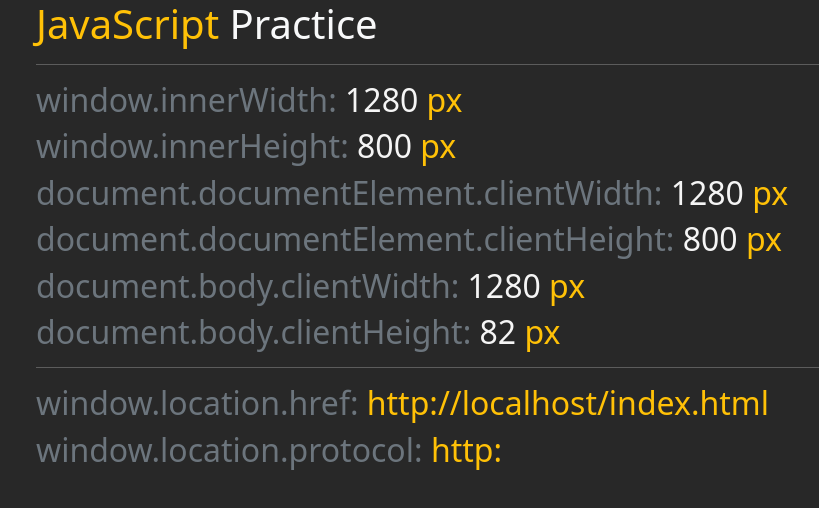
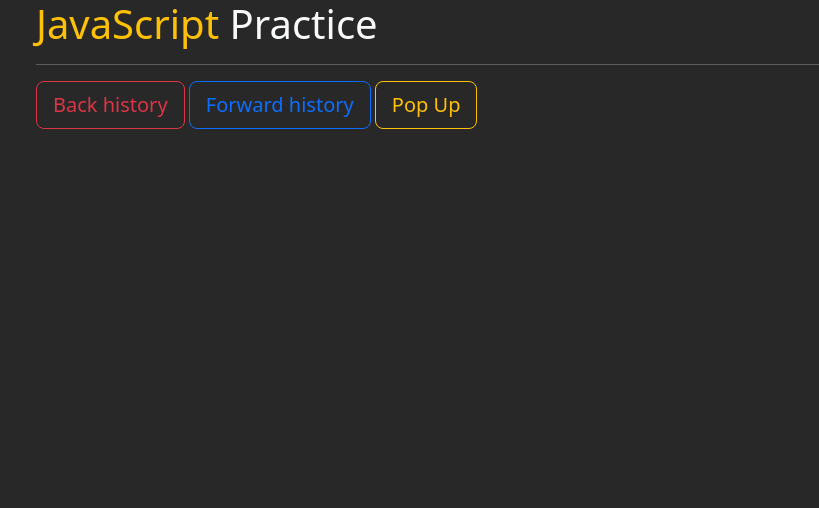
Before and after one commit to amirmohammadhassanabadi/javaScript-TopLearn, a website: page index.html in a window 1280 px wide. Shown: the whole page, without its empty margins (46-865 px from the left). Drawn offline with nearby package versions, Linux system fonts and the light colour scheme.

Commit message:
session 10 - 4

```diff
--- a/JS/index.js
+++ b/JS/index.js
@@ -1,18 +1,18 @@
-var myWidth = window.innerWidth;
-var myHeight = window.innerHeight;
-var myWidth2 = document.documentElement.clientWidth;
-var myHeight2 = document.documentElement.clientHeight;
-var myWidth3 = document.body.clientWidth;
-var myHeight3 = document.body.clientHeight;
+function goback() {
+    window.history.back();
+}
 
-document.getElementById("head-1").innerHTML = "<span class='text-secondary'>window.innerWidth: </span>" + myWidth + " <span class='text-warning'>px</span>";
-document.getElementById("head-2").innerHTML = "<span class='text-secondary'>window.innerHeight: </span>" + myHeight + " <span class='text-warning'>px</span>";
+function goforward() {
+    window.history.forward();
+}
 
-document.getElementById("head-3").innerHTML = "<span class='text-secondary'>document.documentElement.clientWidth: </span>" + myWidth2 + " <span class='text-warning'>px</span>";
-document.getElementById("head-4").innerHTML = "<span class='text-secondary'>document.documentElement.clientHeight: </span>" + myHeight2 + " <span class='text-warning'>px</span>";
-
-document.getElementById("head-5").innerHTML = "<span class='text-secondary'>document.body.clientWidth: </span>" + myWidth3 + " <span class='text-warning'>px</span>";
-document.getElementById("head-6").innerHTML = "<span class='text-secondary'>document.body.clientHeight: </span>" + myHeight3 + " <span class='text-warning'>px</span>";
-
-document.getElementById("head-7").innerHTML = "<span class='text-secondary'>window.location.href: </span>" + `<span class='text-warning'>${window.location.href}</span>`;
-document.getElementById("head-8").innerHTML = "<span class='text-secondary'>window.location.protocol: </span>" + `<span class='text-warning'>${window.location.protocol}</span>`;
+function popup() {
+    var txt = "";
+    var name = prompt("please enter your name", "Default Value");
+    if (name == "" || name == null || name == "Default Value") {
+        txt = "Name is not acceptable";
+    } else {
+        txt = "Wellcome dear " + name;
+    }
+    document.getElementById("h3").innerHTML = txt
+}
--- a/index.html
+++ b/index.html
@@ -14,18 +14,10 @@
     <div class="container">
         <h1 class="text-warning">JavaScript <span class="text-light">Practice</span></h1>
         <hr>
-        <div id="container">
-            <h2 id="head-1"></h2>
-            <h2 id="head-2"></h2>
-            <h2 id="head-3"></h2>
-            <h2 id="head-4"></h2>
-            <h2 id="head-5"></h2>
-            <h2 id="head-6"></h2>
-            <hr>
-            <h2 id="head-7"></h2>
-            <h2 id="head-8"></h2>
-        </div>
-
+        <button class="btn btn-lg btn-outline-danger" onclick="goback()">Back history</button>
+        <button class="btn btn-lg btn-outline-primary" onclick="goforward()">Forward history</button>
+        <button class="btn btn-lg btn-outline-warning" onclick="popup()">Pop Up</button>
+        <h3 id="h3"></h3>
         <script src="./JS/index.js"></script>
 </body>
 
```
